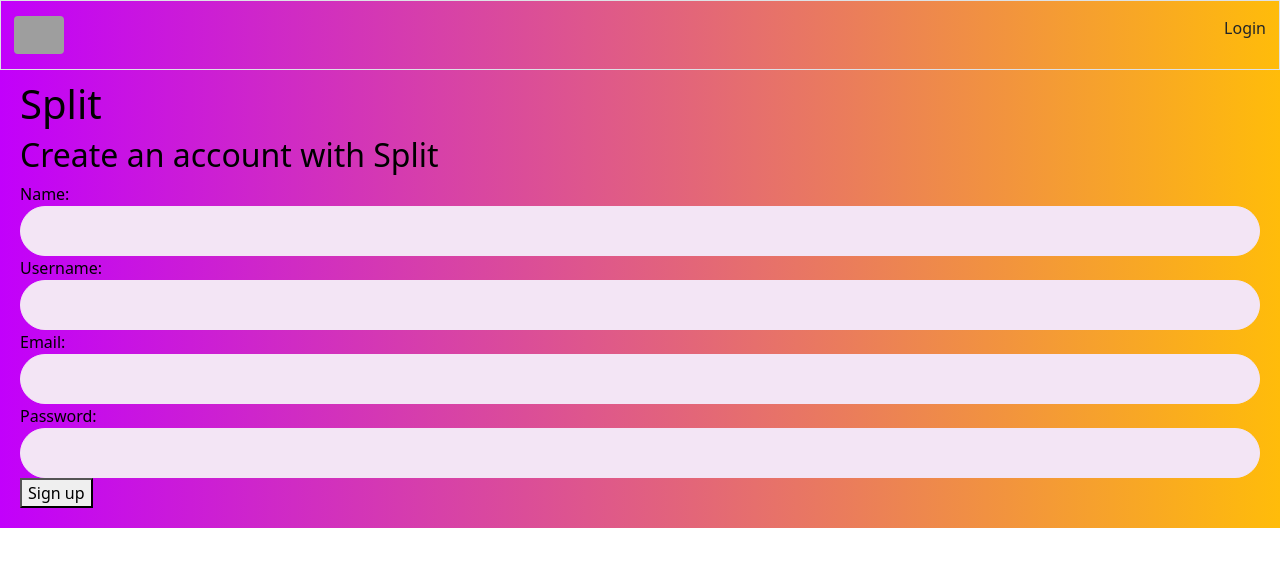
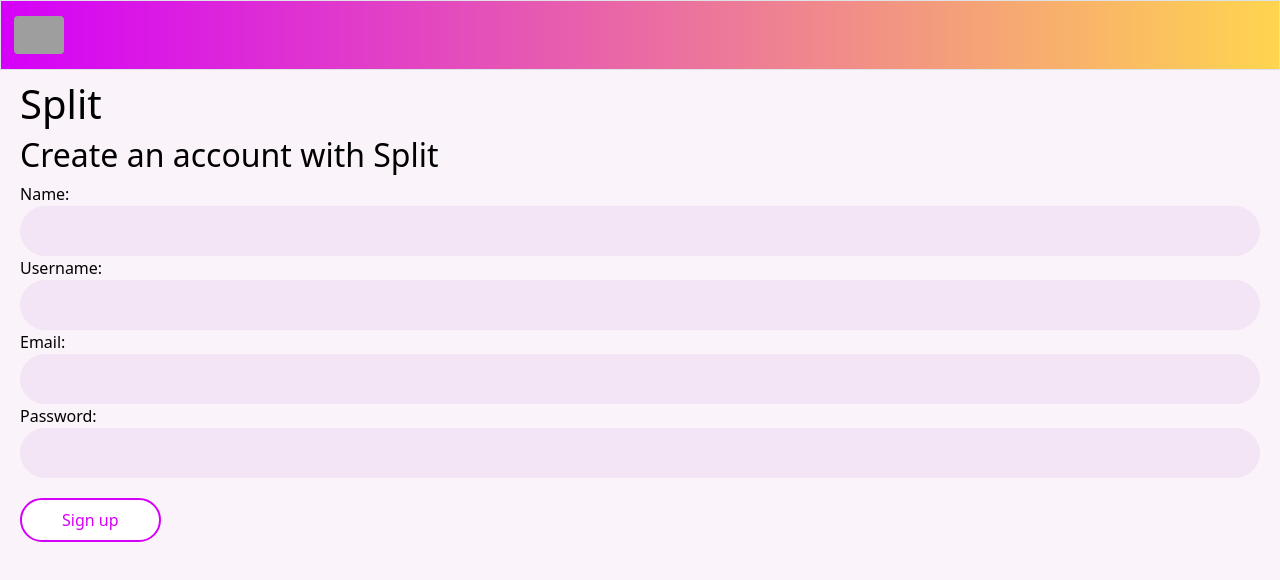
Before and after one commit to ky-ra1/split-app, a website: page client/index.html in a window 1280 px wide. Drawn offline with nearby package versions, Linux system fonts and the light colour scheme; grey boxes are pictures that could not be loaded.

Commit message:
try color

```diff
--- a/client/js/components/header.js
+++ b/client/js/components/header.js
@@ -18,15 +18,7 @@ function renderHeader(session = {}) {
                     width="50"
                 />
             </a>
-            <a
-                class="btn float-end d-inline"
-                data-bs-toggle="offcanvas"
-                href="#sidebar_right"
-                role="button"
-                aria-controls="sidebar_right"
-            >
-                Login
-            </a>
+
             <div class="clearfix"></div>
         </div>
         <div
@@ -89,15 +81,7 @@ function renderHeader(session = {}) {
                     width="50"
                 />
             </a>
-            <a
-                class="btn float-end d-inline"
-                data-bs-toggle="offcanvas"
-                href="#sidebar_right"
-                role="button"
-                aria-controls="sidebar_right"
-            >
-                Login
-            </a>
+
             <div class="clearfix"></div>
         </div>
         <div
--- a/client/js/components/sessions/login.js
+++ b/client/js/components/sessions/login.js
@@ -61,11 +61,19 @@ function renderLoginForm() {
             </div>
             <div class="card card2">
                 <div class="my-auto mx-md-5 px-md-5 right">
-                    <h3 class="text-white">Just Split it!</h3>
+                    <h3 class="text-white">Just Split</h3>
                     <small class="text-white"
                         >Simplify the way we split costs. Track payments, where a user can login and they can view the payment amounts they're required to pay and is owed to them.
 
-                        </small
+                        The main user can put in their total amount and then add additional people with percentages of how much each person will pay and a due date for the payment. The percentage amounts are stored associated to the user to pay.
+
+                        You can add a tag that each user is assigned to for a specific payment event.
+
+                        The user can login and see the details of what that specific user needs to pay for all their combined payment events.
+
+                        They can also mark the payments they've made as 'Done'.
+
+                        When a user logs in that was a main user for a payment event, they'll see a list of payments pending and list of payments to be made.</small
                     >
                 </div>
             </div>
--- a/client/js/components/users/create.js
+++ b/client/js/components/users/create.js
@@ -2,8 +2,10 @@ function renderSignupForm() {
     const page = document.getElementById('page');
     page.innerHTML = `
         <h2>Create an account with Split</h2>
+
+
         <form id="signup" action="/api/users" method="POST">
-            <label>Name:</label>
+            <label lass="input-group-text" id="inputGroup-sizing-default">Name:</label>
             <input type="text" name="first_name" />
             <label>Username:</label>
             <input type="text" name="username" />
@@ -12,8 +14,10 @@ function renderSignupForm() {
             <label>Password:</label>
             <input type="password" name="password" />
 
-            <button type="submit">Sign up</button>
+            <button id="signUpbutton"class="btn btn-white ml-2" type="submit">Sign up</button>
         </form>
+        </div>
+
     `;
 
     const form = document.getElementById('signup');
--- a/client/styles/main.css
+++ b/client/styles/main.css
@@ -6,7 +6,8 @@ body {
     color: #000;
     overflow-x: hidden;
     height: 100%;
-    background-image: linear-gradient(to right, #c200fb, #ffbc0a);
+    background-color: #faf0f9be;
+    /* background-image: linear-gradient(to right, #c200fb, #ffbc0a); */
     background-repeat: no-repeat;
 }
 
@@ -60,7 +61,12 @@ button:focus {
     width: 70px;
     height: 60px;
 }
-
+#signUpbutton {
+    margin-top: 20px;
+}
+.w-100.border.fixed-top.py-2 {
+    background-image: linear-gradient(to left, #ffd54f, #d500f9);
+}
 .heading {
     margin-bottom: 60px !important;
 }
```
